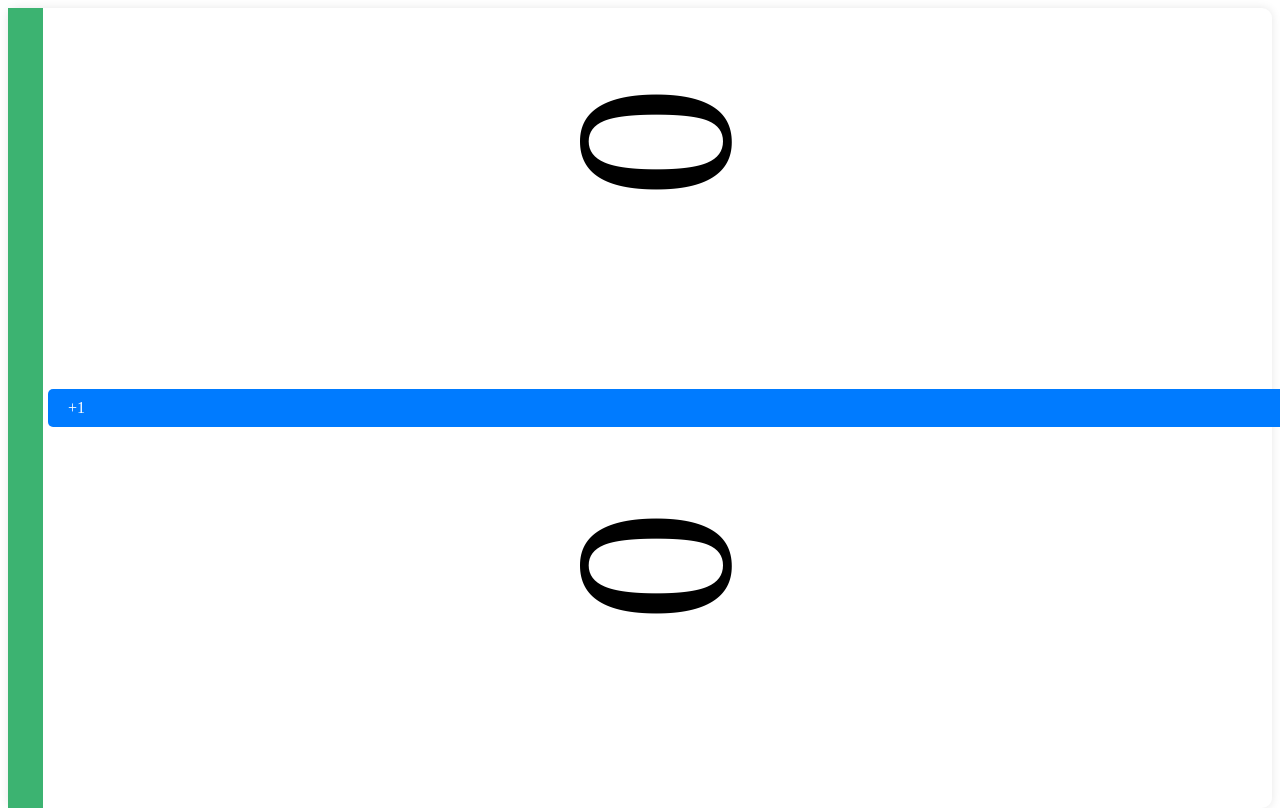
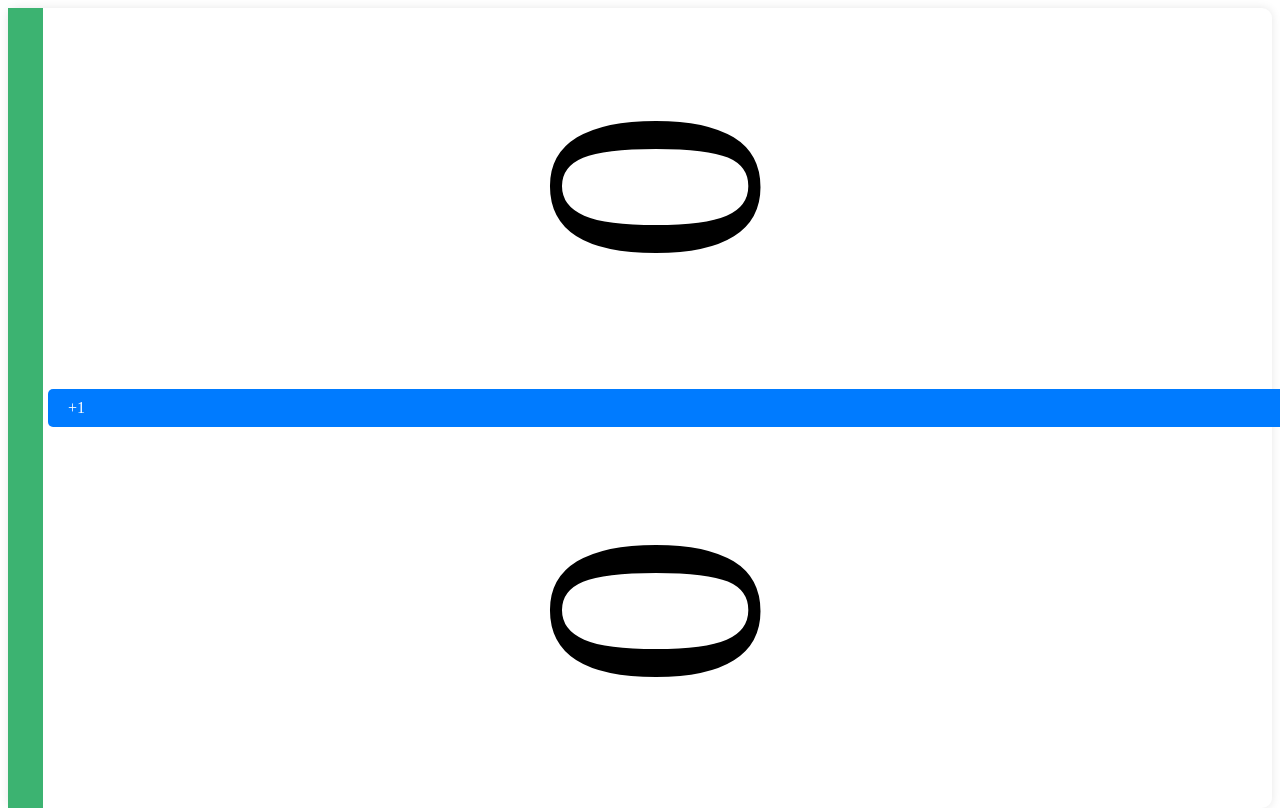
Before and after one commit to eddzuba/scoreBoard, an Angular app: page / in a window 1280 px wide. Shown: the top 808 px of the page. Built offline with nearby package versions, Linux system fonts and the light colour scheme.

Commit message:
разметка в общем виде

```diff
--- a/src/app/scoreboard/scoreboard.component.css
+++ b/src/app/scoreboard/scoreboard.component.css
@@ -13,13 +13,13 @@
   display: flex;
   flex-direction: column;
   align-items: center;
-  margin-bottom: 20px;
+ /* margin-bottom: 20px;*/
   flex-grow: 2;
 }
 
 .score {
-  font-size: 14em;
-  margin: 5px 0;
+  font-size: 19.5em;
+/*  margin: 5px 0;*/
   transform: rotate(90deg);
 }
 
```
Also changed, not shown: 3 other files (tests, documents, lock files or other folders).
